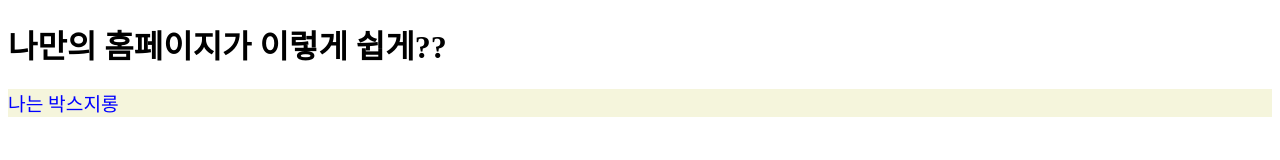
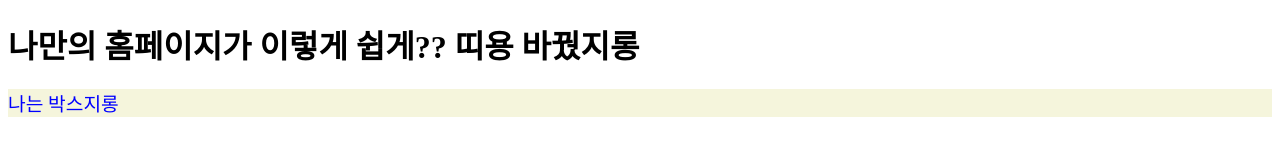
Before and after one commit to taew0n/1stpractice, a plain HTML site: page hello.html in a window 1280 px wide. Drawn offline with Linux system fonts and the light colour scheme.

Commit message:
UPDATE
좀 바꿨습니당

```diff
--- a/hello.html
+++ b/hello.html
@@ -9,7 +9,7 @@
 </head>
 <body>
     <h1>
-        나만의 홈페이지가 이렇게 쉽게??
+        나만의 홈페이지가 이렇게 쉽게?? 띠용 바꿨지롱
     </h1>
     <div class="box">나는 박스지롱</div>
 </body>
```
